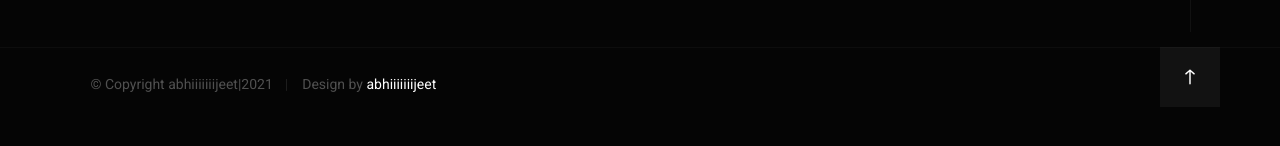
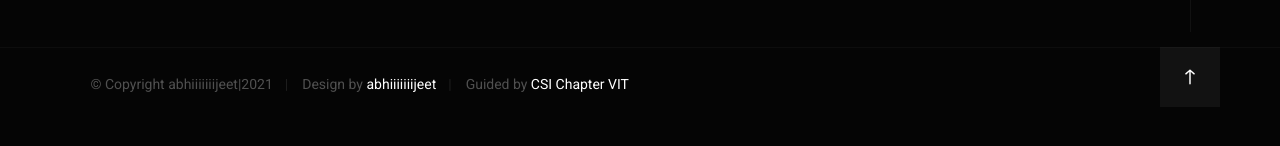
Before and after one commit to CSI-VIT-AP/20BCE7142, a plain HTML site: page index.html in a window 1280 px wide. Shown: the part 10894-11040 px from the top of the page. Drawn offline with Linux system fonts and the light colour scheme; a web font is replaced by a local one.

Commit message:
Update index.html

```diff
--- a/index.html
+++ b/index.html
@@ -546,6 +546,7 @@
             <div class="column large-full ss-copyright">
                 <span>© Copyright abhiiiiiiijeet|2021</span>
                 <span>Design by <a href="#">abhiiiiiiijeet</a></span>
+                <span>Guided by <a href="https://csivitap.co.in/">CSI Chapter VIT</a></span>
             </div>
 
             <div class="ss-go-top">
```
